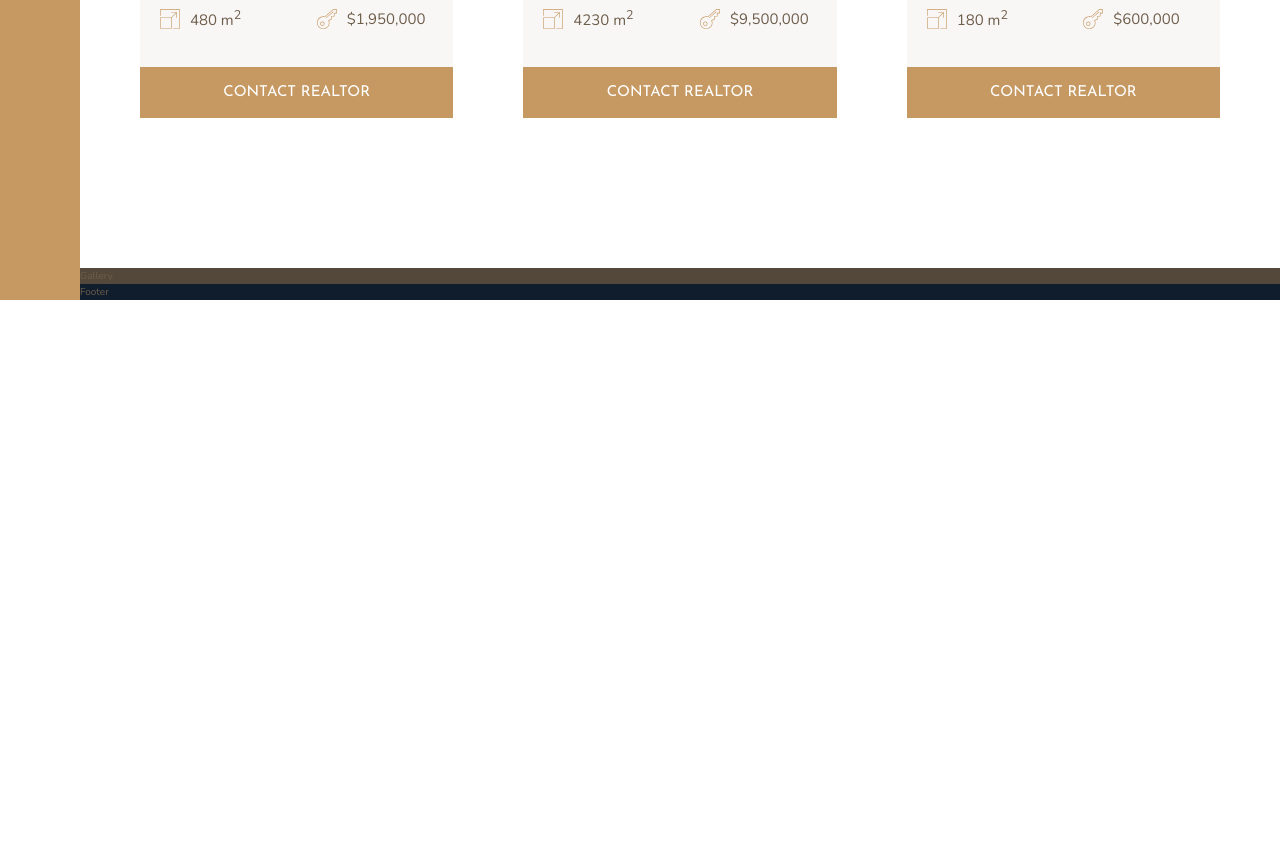
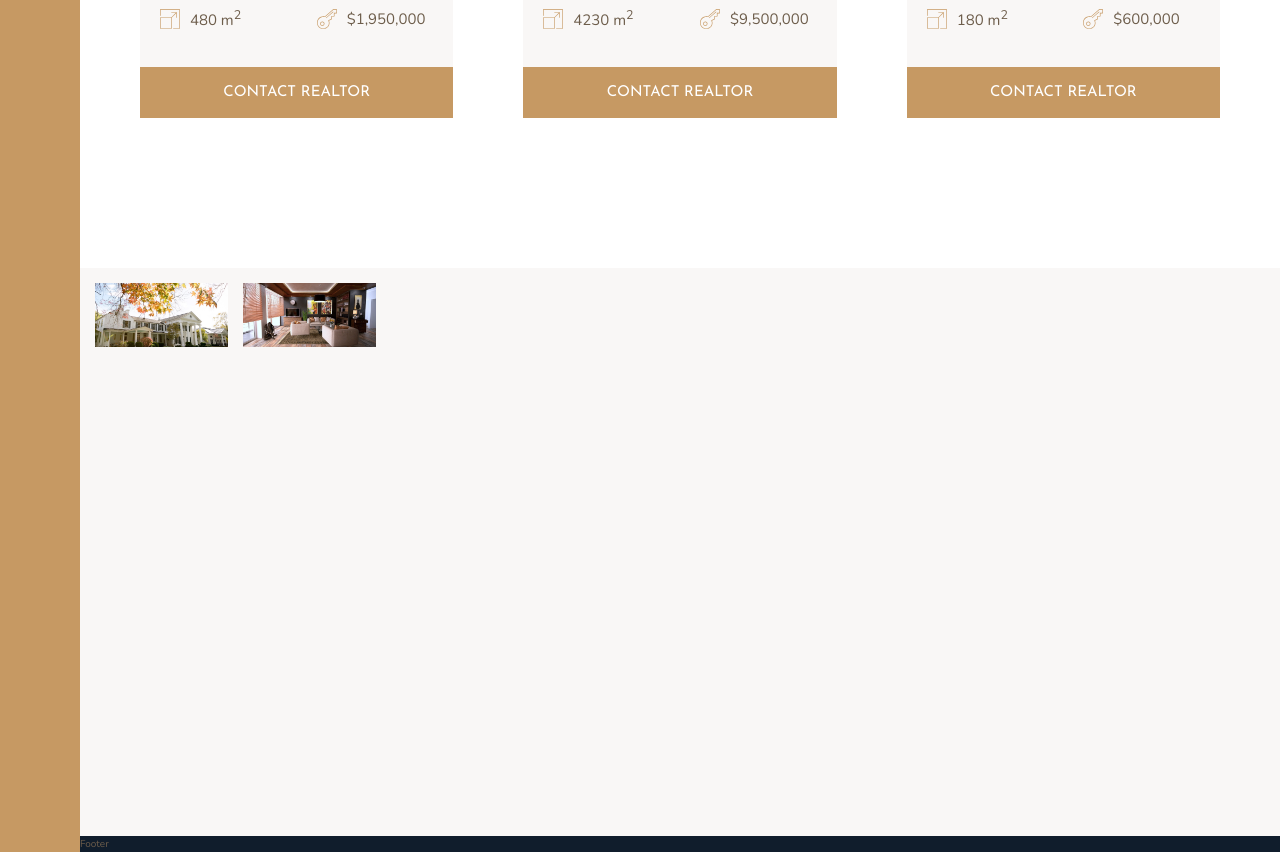
Before and after one commit to Will-Wmson/NextourLandingPage, a website: page index.html in a window 1280 px wide. Shown: the part 2804-3656 px from the top of the page. Before the commit the page ends 3104 px from the top, so only its background shows below. Drawn offline with nearby package versions, Linux system fonts and the light colour scheme.

Commit message:
started gallery section

```diff
--- a/index.html
+++ b/index.html
@@ -294,7 +294,13 @@
         <button class="btn home__btn">Contact realtor</button>
       </div>
     </section>
-    <div class="section gallery">Gallery</div>
+    <section class="gallery">
+      <figure class="gallery__item gallery__item--1">
+        <img src="img/gal-1.jpeg" alt="Gallery image 1" class="gallery__img" />
+      </figure>
+      <img src="img/gal-2.jpeg" alt="Gallery image 2" class="gallery__img" />
+    </section>
+
     <footer class="footer">Footer</footer>
   </body>
 </html>
--- a/sass/_gallery.scss
+++ b/sass/_gallery.scss
@@ -1,4 +1,19 @@
 .gallery {
-  background-color: $color-grey-dark-1;
+  background-color: $color-grey-light-1;
   grid-column: full-start / full-end;
+  display: grid;
+  grid-template-columns: repeat(8, 1fr);
+  grid-template-rows: repeat(7, 5vw);
+  grid-gap: 1.5rem;
+  padding: 1.5rem;
+
+  &__item {
+  }
+
+  &__img {
+    width: 100%;
+    height: 100%;
+    display: block;
+    object-fit: cover;
+  }
 }
```
Also changed, not shown: css/style.css.
